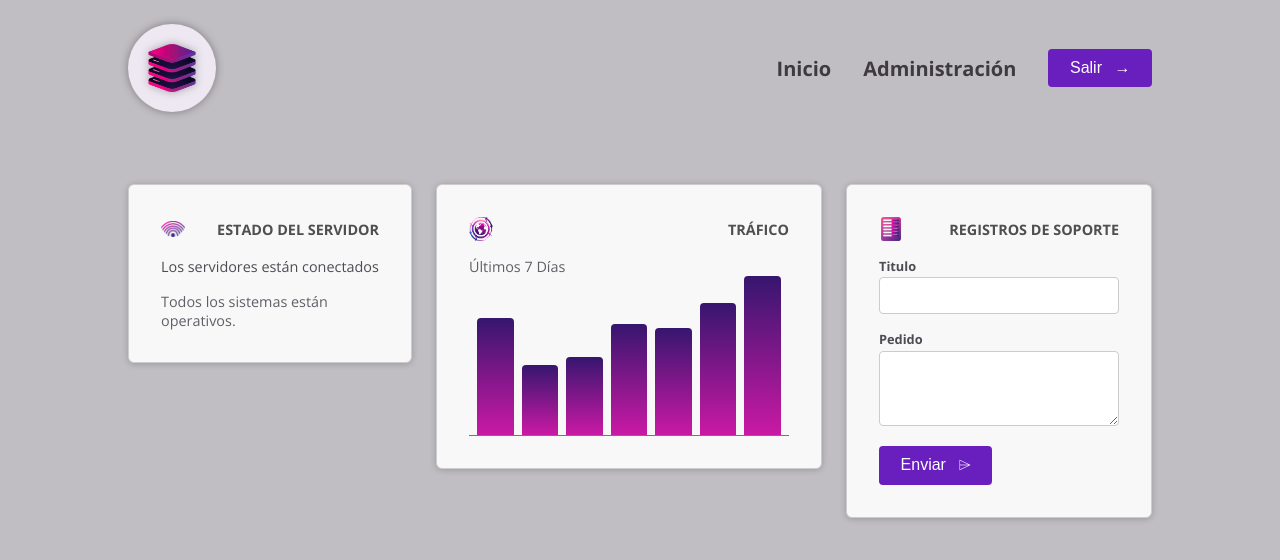
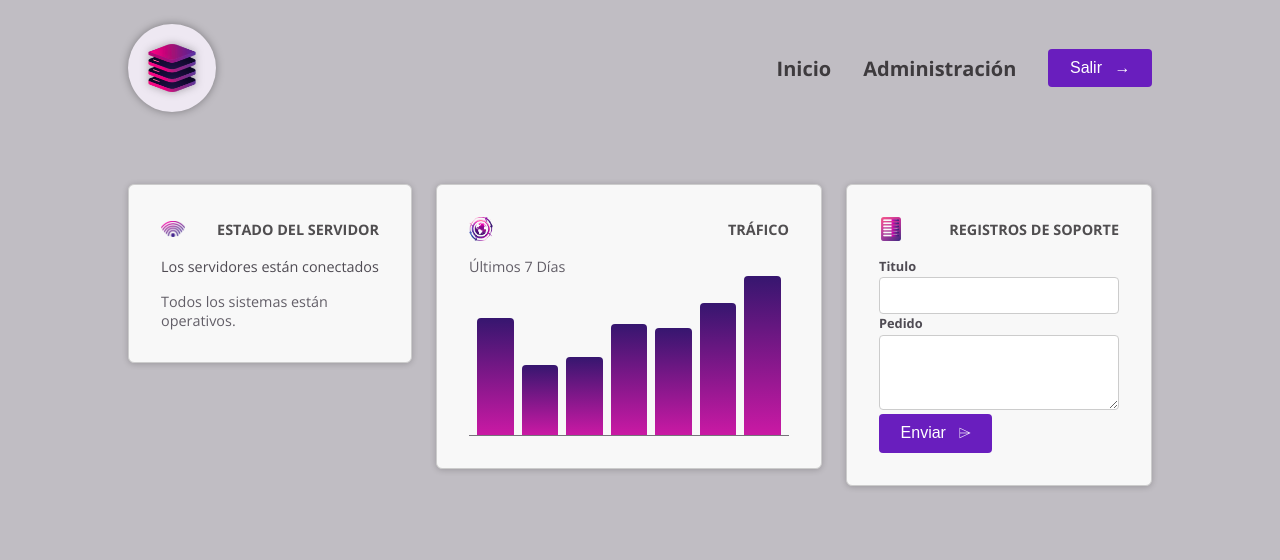
Before and after one commit to davedelf/Angular, an Angular app in the folder 05-dashboard/: page / in a window 1280 px wide. Shown: the top 560 px of the page. Built offline with nearby package versions, Linux system fonts and the light colour scheme.

Commit message:
Componentes personalizados con múltiples elementos y proyección de contenido

```diff
--- a/05-dashboard/src/app/compartida/boton/boton.component.ts
+++ b/05-dashboard/src/app/compartida/boton/boton.component.ts
@@ -1,7 +1,7 @@
 import { Component } from '@angular/core';
 
 @Component({
-  selector: 'button[appButton]',
+  selector: 'button[appButton],a[appButton]',
   standalone: true,
   imports: [],
   templateUrl: './boton.component.html',
--- /dev/null
+++ b/05-dashboard/src/app/compartida/control/control.component.html
@@ -0,0 +1,4 @@
+<p>
+    <label>{{etiqueta()}}</label>
+    <ng-content select="input,textarea" /><!-- Con esto estados diciendole que solo puede traer input o textarea -->
+</p>
--- /dev/null
+++ b/05-dashboard/src/app/compartida/control/control.component.ts
@@ -0,0 +1,13 @@
+import { Component, input, Input } from '@angular/core';
+
+@Component({
+  selector: 'app-control',
+  standalone: true,
+  imports: [],
+  templateUrl: './control.component.html',
+  styleUrl: './control.component.css'
+})
+export class ControlComponent {
+
+  etiqueta=input.required<string>();
+}
--- a/05-dashboard/src/app/dashboard/registros/nuevo-registro/nuevo-registro.component.html
+++ b/05-dashboard/src/app/dashboard/registros/nuevo-registro/nuevo-registro.component.html
@@ -1,12 +1,12 @@
 <form>
-  <p>
-    <label>Titulo</label>
+  <app-control etiqueta="Titulo">
     <input name="titulo" id="titulo" />
-  </p>
-  <p>
-    <label>Pedido</label>
+  </app-control>
+
+  <app-control etiqueta="Pedido">
     <textarea name="pedido" id="pedido" rows="3"></textarea>
-  </p>
+  </app-control>
+
   <p>
     <button appButton>
       Enviar
--- a/05-dashboard/src/app/dashboard/registros/nuevo-registro/nuevo-registro.component.ts
+++ b/05-dashboard/src/app/dashboard/registros/nuevo-registro/nuevo-registro.component.ts
@@ -1,10 +1,11 @@
 import { Component } from '@angular/core';
 import { BotonComponent } from '../../../compartida/boton/boton.component';
+import { ControlComponent } from "../../../compartida/control/control.component";
 
 @Component({
   selector: 'app-nuevo-registro',
   standalone: true,
-  imports: [BotonComponent],
+  imports: [BotonComponent, ControlComponent],
   templateUrl: './nuevo-registro.component.html',
   styleUrl: './nuevo-registro.component.css'
 })
```
Also changed, not shown: 05-dashboard/src/app/compartida/control/control.component.css (added), 1 other file (tests, documents, lock files or other folders).
